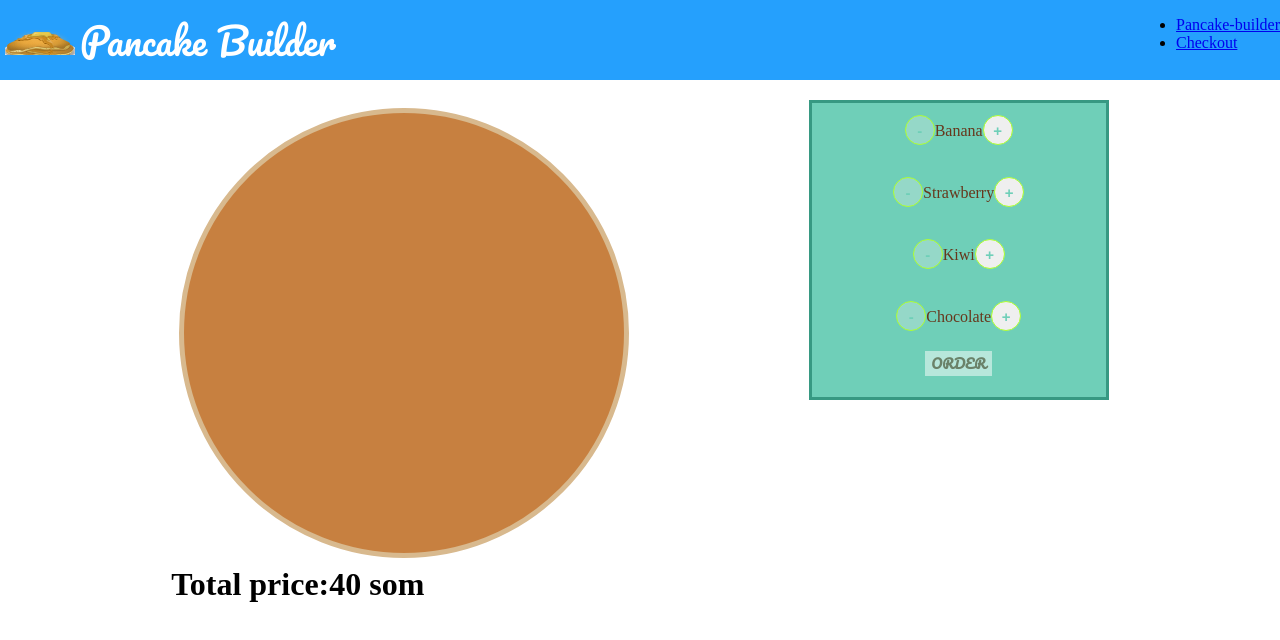
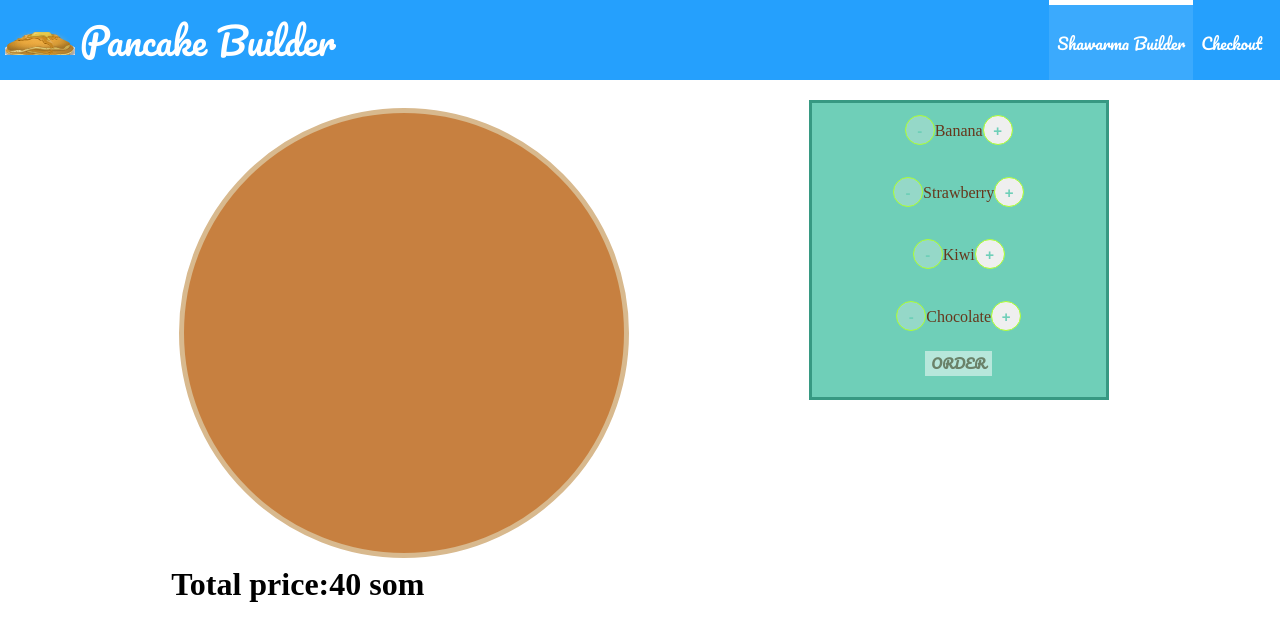
Before and after one commit to Askhat-Azizov/pancake-builder, a React (Create React App) app: page / in a window 1280 px wide. Shown: the top 640 px of the page. Built offline with nearby package versions, Linux system fonts and the light colour scheme.

Commit message:
Added classes for Navigation and NavigationItem

```diff
--- a/src/components/Layout/Todbar/Navigation/Navigation.js
+++ b/src/components/Layout/Todbar/Navigation/Navigation.js
@@ -1,8 +1,10 @@
-import React from 'react';
-import classes from './Navigation.module.css';
+import React from "react";
+import classes from "./Navigation.module.css";
+import NavigationItem from "./NavigationItem/NavigationItem";
 
-export default ({ children, url }) => (
-    <li>
-     <a href="url" >{children}</a>
-    </li>
+export default () => (
+  <ul className={classes.Navigation}>
+    <NavigationItem url="/" active>Shawarma Builder</NavigationItem>
+    <NavigationItem url="/checkout">Checkout</NavigationItem>
+  </ul>
 );
--- a/src/components/Layout/Todbar/Navigation/Navigation.module.css
+++ b/src/components/Layout/Todbar/Navigation/Navigation.module.css
@@ -0,0 +1,13 @@
+.Navigation {
+    list-style: none;
+    display: flex;
+    padding: 0;
+    margin: 0 10px;
+    flex-direction: row;
+  }
+  @media (max-width: 670px) {
+      .Navigation{
+          margin: 10px 0;
+          flex-direction: column;
+      }
+  }
--- a/src/components/Layout/Todbar/Navigation/NavigationItem/NavigationItem.js
+++ b/src/components/Layout/Todbar/Navigation/NavigationItem/NavigationItem.js
@@ -0,0 +1,10 @@
+import React from "react";
+import classes from "./NavigationItem.module.css";
+
+export default ({ children, url, active }) => (
+  <li className={classes.NavigationItem}>
+    <a href={url} className={active ? classes.active : null}>
+      {children}
+    </a>
+  </li>
+);
--- a/src/components/Layout/Todbar/Navigation/NavigationItem/NavigationItem.module.css
+++ b/src/components/Layout/Todbar/Navigation/NavigationItem/NavigationItem.module.css
@@ -0,0 +1,30 @@
+.NavigationItem a {
+    display: flex;
+    align-items: center;
+    padding: 8px;
+    height: 80px;
+
+    box-sizing: border-box;
+
+    text-decoration: none;
+    font-family: 'Pacifico', cursive;
+    color: white;
+    font-size: 16px;
+    border-top: 5px solid transparent;
+
+    transition: all .3s ease-in-out;
+  }
+  .NavigationItem a:hover {
+    border-color: white;
+    background-color: rgba(255, 255, 2555, 0.3);
+  }
+  .NavigationItem .active {
+      border-color: white;
+      background-color: rgba(255, 255, 2555, 0.1);
+    }
+    @media (max-width: 670px) {
+      .NavigationItem a{
+          border: none;
+          border-left:5px solid transparent;
+      }
+  }
--- a/src/components/Layout/Todbar/Toolbar.js
+++ b/src/components/Layout/Todbar/Toolbar.js
@@ -6,9 +6,8 @@ import Navigation from "./Navigation/Navigation";
 export default ({ url }) => (
   <div className={classes.Toolbar}>
     <Sidebar />
-    <ul>
-      <Navigation url="/">Pancake-builder</Navigation>
-      <Navigation url="/checkout">Checkout</Navigation>
-    </ul>
+    <nav>
+      <Navigation />
+    </nav>
   </div>
 );
```
